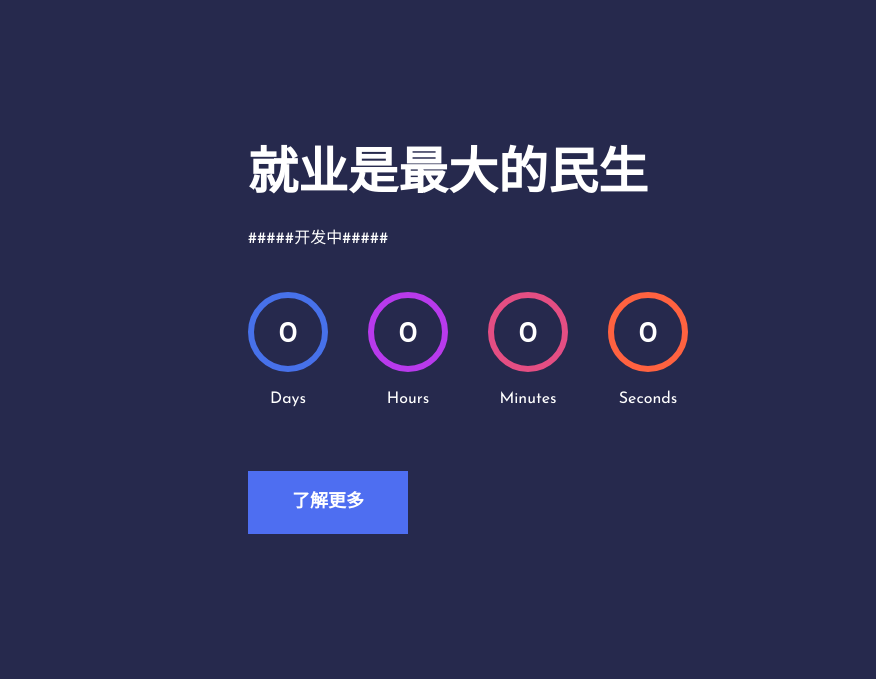
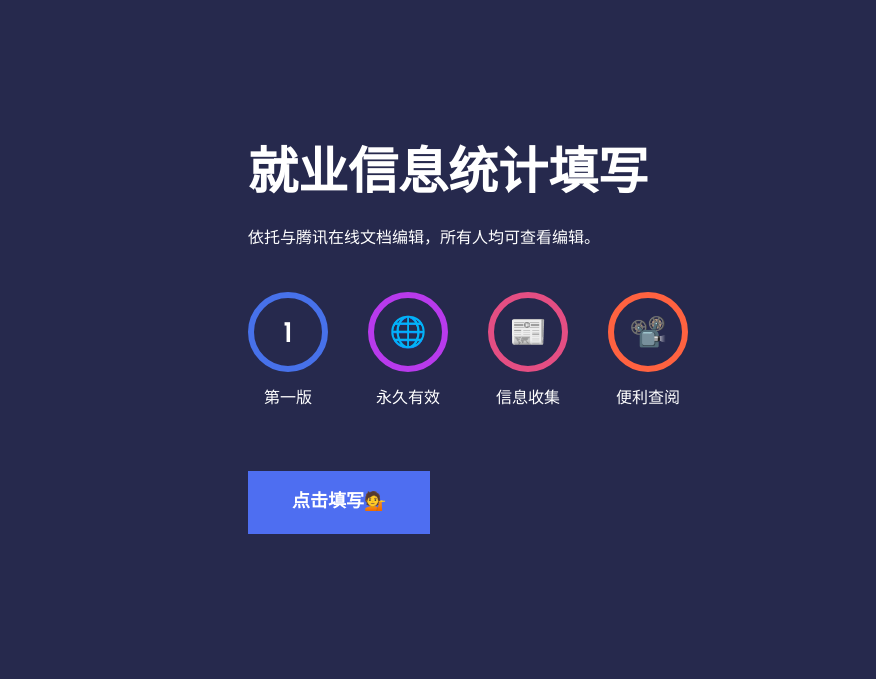
Before and after one commit to zyhgov/FX.BDT2203.github.io, a plain HTML site: page index.html in a window 1280 px wide. Shown: the part 1339-2018 px from the top of the page, 404-1280 px from the left. Drawn offline with Linux system fonts and the light colour scheme; a web font is replaced by a local one.

Commit message:
Update index.html

```diff
--- a/index.html
+++ b/index.html
@@ -140,7 +140,7 @@
             <div class="hero-content">
               <h1>复兴通讯社 <span>大数据2203班就业情况</span> </h1>
               <p>
-                最后更新时间2023年4月5日
+                最后更新时间2023年4月7日
               </p>
               <a href="javascript:void(0)" class="main-btn btn-hover">点击下一步</a>
             </div>
@@ -210,17 +210,17 @@
     <div class="row">
       <div class="col-lg-6 offset-lg-6">
         <div class="section-title">
-          <h1>就业是最大的民生</h1>
-          <p>#####开发中#####</p>
+          <h1>就业信息统计填写</h1>
+          <p>依托与腾讯在线文档编辑，所有人均可查看编辑。</p>
           <div class="countdown">
             <ul id="countdown-example">
-              <li><span id="days">0</span> Days</li>
-              <li><span id="hours">0</span> Hours</li>
-              <li><span id="minutes">0</span> Minutes</li>
-              <li><span id="seconds">0</span> Seconds</li>
+              <li><span id="days">1</span> 第一版</li>
+              <li><span id="hours">🌐</span> 永久有效</li>
+              <li><span id="minutes">📰</span> 信息收集</li>
+              <li><span id="seconds">📽️</span> 便利查阅</li>
             </ul>
           </div>
-          <a href="javascript:void(0)" class="main-btn btn-hover">了解更多</a> </div>
+          <a href="https://docs.qq.com/sheet/DSHB5eUlYa2pNZk9G?tab=BB08J2" target="_blank" class="main-btn btn-hover">点击填写💁</a> </div>
       </div>
     </div>
   </div>
```
